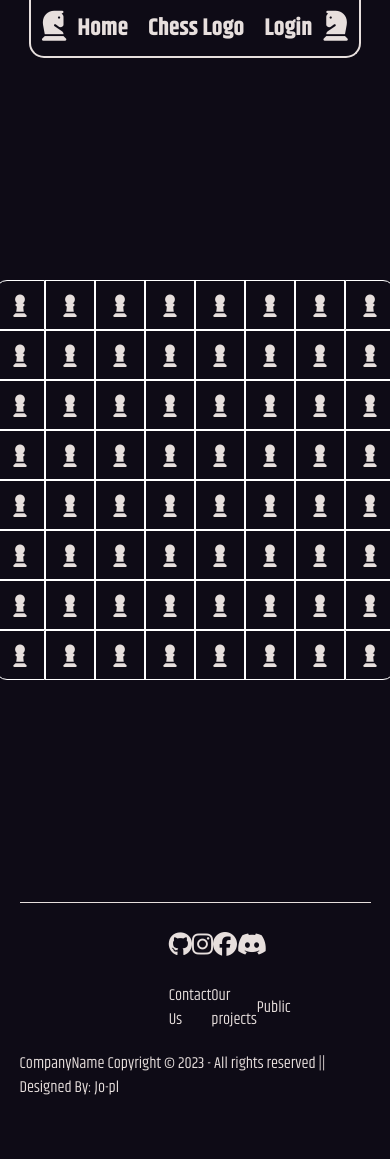
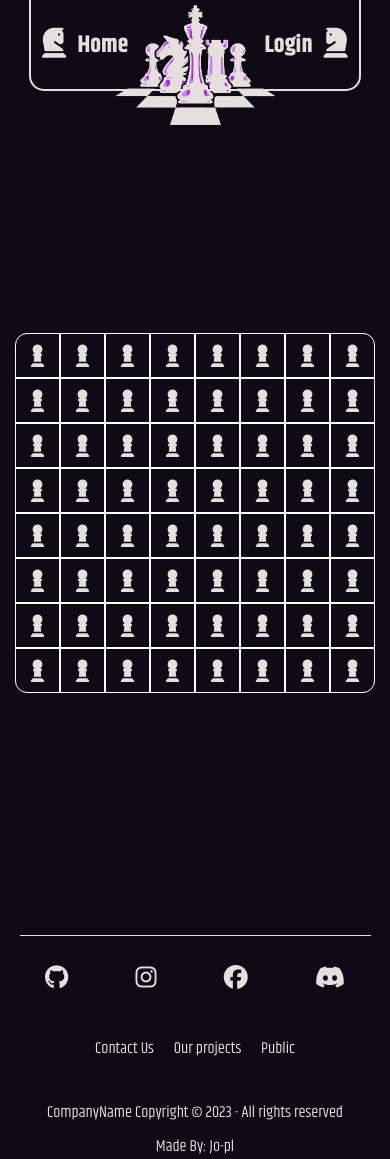
Before and after one commit to Jo-pl/chess-front, an Angular app: page / in a window 390 px wide. Before the commit the page ends 1100 px from the top, so only its background shows below. Built offline with nearby package versions, Linux system fonts and the light colour scheme.

Commit message:
Additional files

```diff
--- a/src/app/game/board/board.component.css
+++ b/src/app/game/board/board.component.css
@@ -15,8 +15,8 @@
 
 @media only screen and (max-width: 1200px) {
     .board-grid{
-        grid-template-columns: repeat(8, 50px);
-        grid-template-rows: repeat(8, 50px);
+        grid-template-columns: repeat(8, 45px);
+        grid-template-rows: repeat(8, 45px);
     }
 }
 
--- a/src/app/game/history/history.component.css
+++ b/src/app/game/history/history.component.css
@@ -22,10 +22,6 @@ ul{
     font-size: 1.5em;
 }
 
-li{
-
-}
-
 /* Scrollbar Styling */
 ::-webkit-scrollbar {
     width: 10px;
@@ -43,7 +39,7 @@ li{
 
 @media only screen and (max-width: 1200px) {
     .history-container{
-        height: 400px;
+        height: 360px;
     }
 }
 
--- a/src/app/layout/footer/footer.component.css
+++ b/src/app/layout/footer/footer.component.css
@@ -2,7 +2,7 @@
     display:flex;
     flex-direction: column;
     align-items: center;
-    row-gap: 20px;
+    row-gap: 40px;
     width:90%;
     border-top:1px solid var(--clr-gray);
 }
@@ -13,6 +13,7 @@
     align-items: center;
     justify-content: space-between;
     width:15%;
+    min-width: 300px;
     margin-top:40px;
     margin-bottom:20px;
 }
@@ -22,9 +23,13 @@
     align-items: center;
     justify-content: space-between;
     width:15%;
-
+    min-width: 200px;
 }
 
 .copyright-container{
-
+    display: flex;
+    align-items: center;
+    justify-content: center;
+    flex-direction: column;
+    gap:10px;
 }
--- a/src/app/layout/footer/footer.component.html
+++ b/src/app/layout/footer/footer.component.html
@@ -11,6 +11,7 @@
         <a>Public</a>
     </div>
     <div class="copyright-container">
-        CompanyName Copyright © 2023 - All rights reserved || Designed By: <a>Jo-pl</a>
+        <div>CompanyName Copyright © 2023 - All rights reserved</div>
+        <div>Made By: <a>Jo-pl</a></div>
     </div>
 </div>
--- a/src/app/layout/header/header.component.css
+++ b/src/app/layout/header/header.component.css
@@ -11,6 +11,7 @@ header{
     border-left: 2px solid var(--clr-gray);
     border-right: 2px solid var(--clr-gray);
     border-radius:  0px 0px 15px 15px;
+    height:91px;
 }
 
 .icon-mr-right{
@@ -20,3 +21,10 @@ header{
 .icon-mr-left{
     margin-left:10px;
 }
+
+.logo{
+    position:absolute;
+    top:5px;
+    left:50%;
+    transform: translateX(-50%);
+}
--- a/src/app/layout/header/header.component.html
+++ b/src/app/layout/header/header.component.html
@@ -5,7 +5,7 @@
     </div>
 
     <div>
-        <a>Chess Logo</a>
+        <img class="logo" src="./assets/Fichier_2Logo_chess.png" width="160px" height="120px">
     </div>
 
     <div>
```
Also changed, not shown: src/assets/Fichier_2Logo_chess.png (added).
